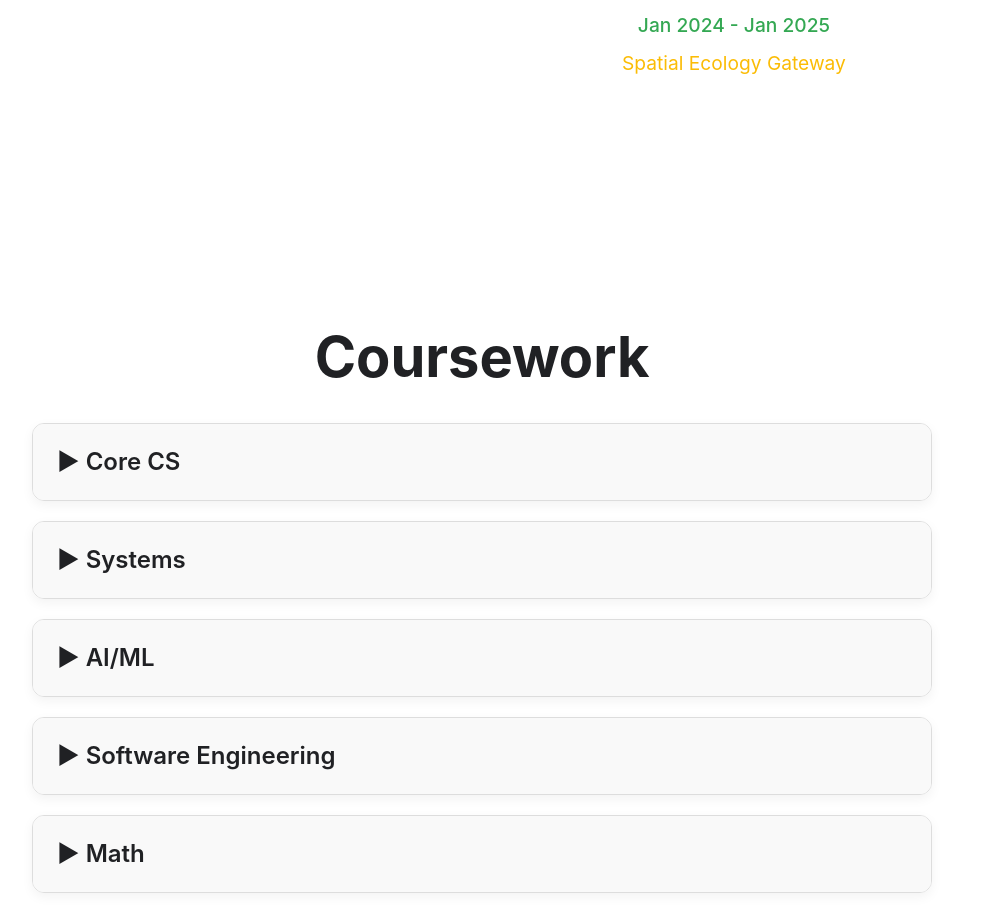
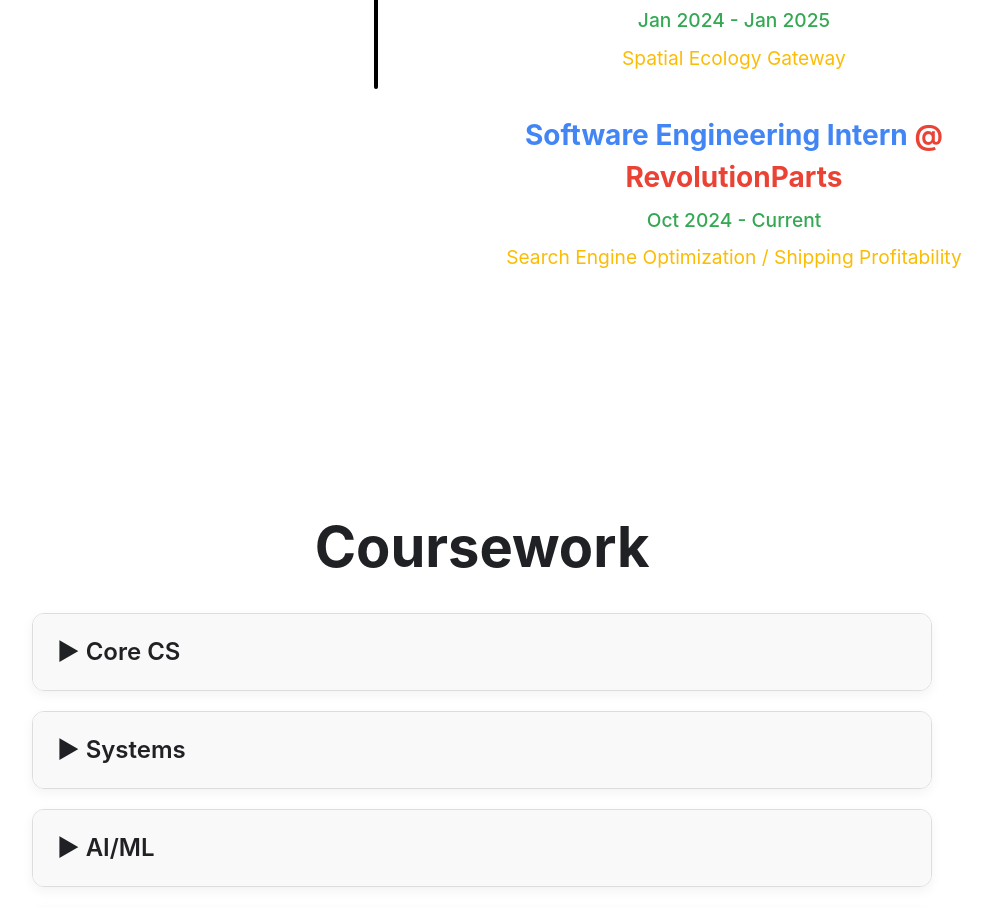
Before and after one commit to matthewwangg/portfolio-website, a Next.js app in the folder portfolio-app/: page / in a window 1280 px wide. Shown: the part 1381-2288 px from the top of the page, without its empty margins (158-1150 px from the left). Built offline with nearby package versions, Linux system fonts and the light colour scheme.

Commit message:
Added work experience

```diff
--- a/portfolio-app/src/app/data/work.ts
+++ b/portfolio-app/src/app/data/work.ts
@@ -24,4 +24,23 @@
         date: "Jan 2024 - Jan 2025",
         description: "Spatial Ecology Gateway",
     },
+    {
+        role: "Software Engineering Intern",
+        company: "RevolutionParts",
+        date: "Oct 2024 - Current",
+        description: "Search Engine Optimization / Shipping Profitability",
+    }
+    /*,
+    {
+        role: "Undergraduate Teaching Assistant",
+        company: "Arizona State University",
+        date: "Jan 2024 - May 2024",
+        description: "CSE 355 Intro to Theoretical Computer Science",
+    },
+    {
+        role: "Undergraduate Teaching Assistant",
+        company: "Arizona State University",
+        date: "Jan 2024 - May 2024",
+        description: "CSE 340 Principles of Programming Languages",
+    }*/
 ];
```
